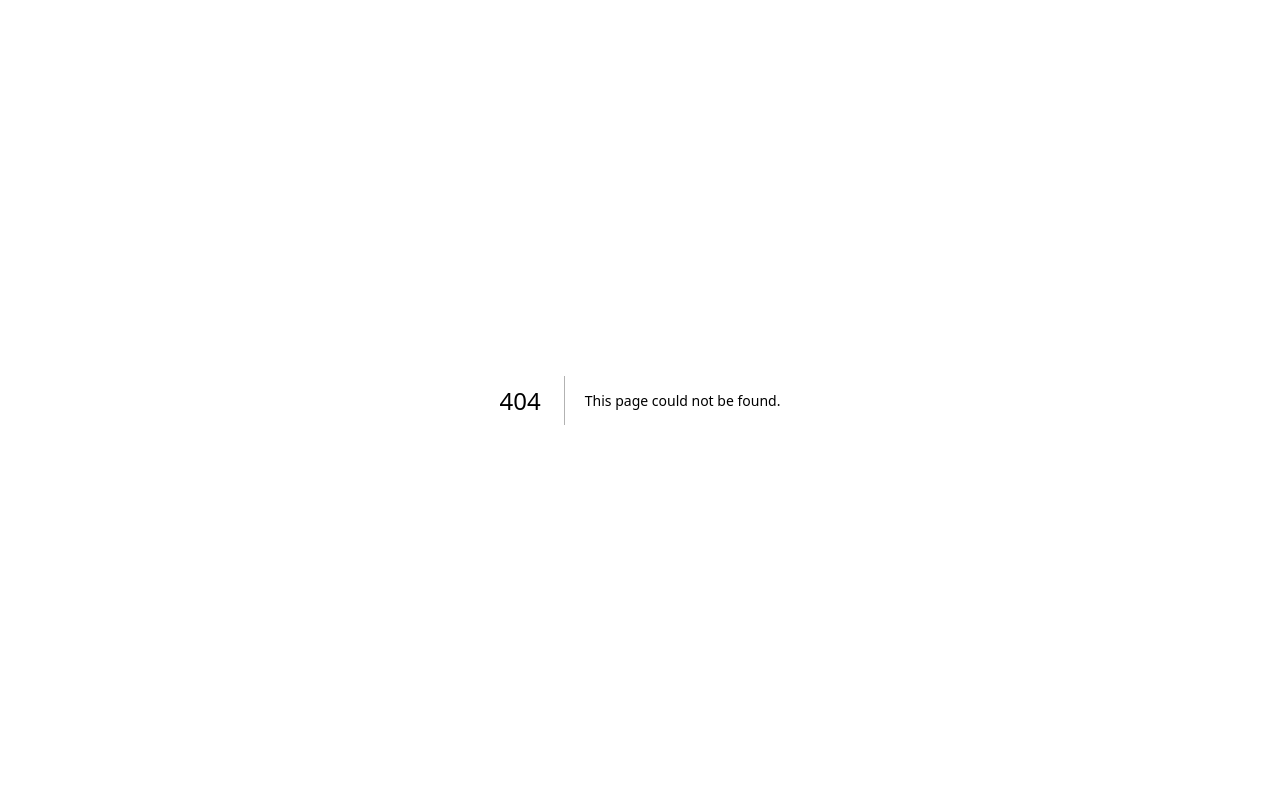
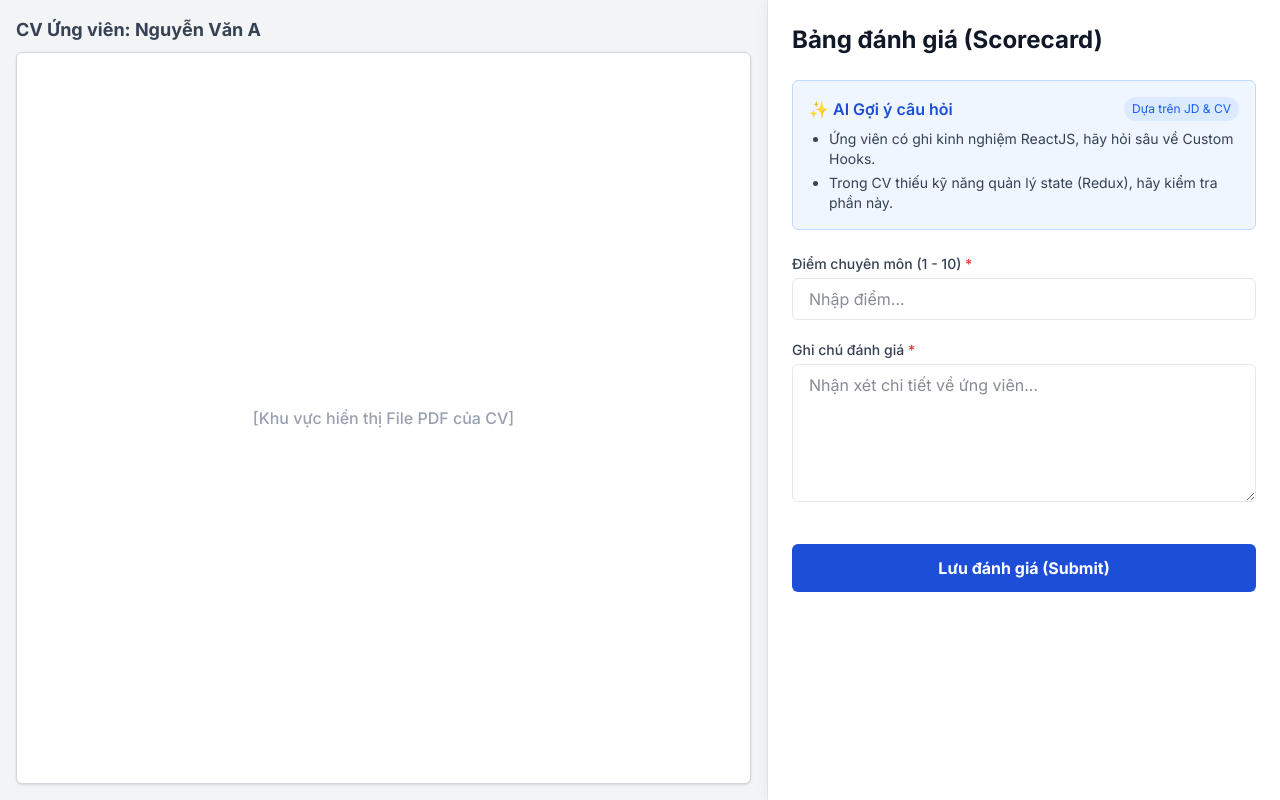
Before and after one commit to quynhnguyen05/Smart-Recruitment-ATS, a Next.js app in the folder frontend/: page /scorecard in a window 1280 px wide. Before the commit this address had no page. Built offline with nearby package versions, Linux system fonts and the light colour scheme.

Commit message:
feat: Dựng UI Split-view cho Scorecard (US-ATS-09) và AI Question (US-ATS-08)

```diff
--- a/frontend/app/dashboard/page.tsx
+++ b/frontend/app/dashboard/page.tsx
@@ -1,4 +1,6 @@
 "use client";
+
+import JobCard from "@/components/JobCard";
 
 export default function DashboardPage() {
   return (
@@ -14,6 +16,33 @@ export default function DashboardPage() {
           <p className="text-3xl font-bold mt-4 text-[#059669]">0</p>
         </div>
       </div>
+      {/* Danh sách Công việc (US-ATS-01) */}
+     <div className="mt-10">
+       <h2 className="text-2xl font-bold text-gray-800 mb-6">Danh sách công việc tuyển dụng</h2>
+       <div className="grid grid-cols-1 md:grid-cols-2 gap-6">
+         <JobCard
+           title="Frontend Developer (React/Next.js)"
+           department="Engineering"
+           location="Đà Nẵng"
+           status="OPEN"
+           applicantsCount={12}
+         />
+         <JobCard
+           title="Senior Business Analyst"
+           department="Product"
+           location="Hồ Chí Minh"
+           status="OPEN"
+           applicantsCount={5}
+         />
+         <JobCard
+           title="UX/UI Designer"
+           department="Design"
+           location="Hà Nội"
+           status="DRAFT"
+           applicantsCount={0}
+         />
+       </div>
+     </div>
     </div>
   );
 }
--- /dev/null
+++ b/frontend/app/scorecard/page.tsx
@@ -0,0 +1,83 @@
+"use client";
+import React, { useState } from "react";
+
+export default function ScorecardPage() {
+  const [technicalScore, setTechnicalScore] = useState("");
+  const [notes, setNotes] = useState("");
+
+  const handleSubmit = (e: React.FormEvent) => {
+    e.preventDefault();
+    alert("Đã nộp bản đánh giá (Scorecard) thành công! Form giờ sẽ chuyển sang Read-only.");
+  };
+
+  return (
+    <div className="flex h-screen bg-surface-50 overflow-hidden">
+
+      {/* CỘT TRÁI: 60% - Xem CV Ứng viên */}
+      <div className="w-[60%] bg-gray-100 border-r border-gray-200 p-4 flex flex-col">
+        <h2 className="text-lg font-bold text-gray-700 mb-2">CV Ứng viên: Nguyễn Văn A</h2>
+        {/* Khu vực mô phỏng hiển thị file PDF */}
+        <div className="flex-1 bg-white border border-gray-300 shadow-sm rounded-md flex items-center justify-center">
+          <p className="text-gray-400 font-medium">[Khu vực hiển thị File PDF của CV]</p>
+        </div>
+      </div>
+
+      {/* CỘT PHẢI: 40% - Bảng Form chấm điểm */}
+      <div className="w-[40%] bg-white p-6 overflow-y-auto shadow-[-4px_0_15px_-3px_rgba(0,0,0,0.05)]">
+        <h2 className="text-2xl font-bold text-gray-900 mb-6">Bảng đánh giá (Scorecard)</h2>
+
+        {/* Khối Gợi ý từ AI (US-ATS-08) */}
+        <div className="mb-6 p-4 bg-blue-50 border border-blue-200 rounded-md">
+          <div className="flex items-center justify-between mb-2">
+            <h3 className="font-semibold text-[#1D4ED8]">✨ AI Gợi ý câu hỏi</h3>
+            <span className="text-xs text-blue-600 bg-blue-100 px-2 py-1 rounded-full">Dựa trên JD & CV</span>
+          </div>
+          <ul className="list-disc pl-5 text-sm text-gray-700 space-y-1">
+            <li>Ứng viên có ghi kinh nghiệm ReactJS, hãy hỏi sâu về Custom Hooks.</li>
+            <li>Trong CV thiếu kỹ năng quản lý state (Redux), hãy kiểm tra phần này.</li>
+          </ul>
+        </div>
+
+        {/* Form chấm điểm chính */}
+        <form onSubmit={handleSubmit} className="space-y-5">
+          <div>
+            <label className="block text-sm font-medium text-gray-700 mb-1">
+              Điểm chuyên môn (1 - 10) <span className="text-red-500">*</span>
+            </label>
+            <input
+              type="number"
+              min="1" max="10"
+              required
+              value={technicalScore}
+              onChange={(e) => setTechnicalScore(e.target.value)}
+              className="w-full px-4 py-2 border border-gray-200 rounded-md focus:ring-2 focus:ring-[#1D4ED8] focus:outline-none"
+              placeholder="Nhập điểm..."
+            />
+          </div>
+
+          <div>
+            <label className="block text-sm font-medium text-gray-700 mb-1">
+              Ghi chú đánh giá <span className="text-red-500">*</span>
+            </label>
+            <textarea
+              required
+              rows={5}
+              value={notes}
+              onChange={(e) => setNotes(e.target.value)}
+              className="w-full px-4 py-2 border border-gray-200 rounded-md focus:ring-2 focus:ring-[#1D4ED8] focus:outline-none"
+              placeholder="Nhận xét chi tiết về ứng viên..."
+            ></textarea>
+          </div>
+
+          <button
+            type="submit"
+            className="w-full mt-4 bg-[#1D4ED8] hover:bg-blue-800 text-white font-bold py-3 px-4 rounded-md transition-colors"
+          >
+            Lưu đánh giá (Submit)
+          </button>
+        </form>
+      </div>
+
+    </div>
+  );
+}
--- /dev/null
+++ b/frontend/components/JobCard.tsx
@@ -0,0 +1,41 @@
+import React from 'react';
+
+interface JobCardProps {
+  title: string;
+  department: string;
+  location: string;
+  status: 'OPEN' | 'CLOSED' | 'DRAFT';
+  applicantsCount: number;
+}
+
+export default function JobCard({ title, department, location, status, applicantsCount }: JobCardProps) {
+  // Mapping màu sắc chuẩn Design Tokens (Output #16)
+  const statusColors = {
+    OPEN: 'bg-[#059669] text-white',
+    CLOSED: 'bg-[#DC2626] text-white',
+    DRAFT: 'bg-gray-200 text-gray-800'
+  };
+
+  return (
+    <div className="bg-white border border-gray-200 rounded-md p-5 shadow-sm hover:shadow-md transition-shadow">
+      <div className="flex justify-between items-start mb-4">
+        <div>
+          <h3 className="text-lg font-bold text-[#1D4ED8]">{title}</h3>
+          <p className="text-sm text-gray-500 mt-1">{department} • {location}</p>
+        </div>
+        <span className={`text-xs font-semibold px-2 py-1 rounded-full ${statusColors[status]}`}>
+          {status}
+        </span>
+      </div>
+
+      <div className="flex justify-between items-center mt-6 pt-4 border-t border-gray-100">
+        <span className="text-sm text-gray-600">
+          <strong className="text-gray-900">{applicantsCount}</strong> ứng viên
+        </span>
+        <button className="text-sm text-[#1D4ED8] font-medium hover:underline">
+          Xem chi tiết →
+        </button>
+      </div>
+    </div>
+  );
+}
```
Also changed, not shown: 1 other file (tests, documents, lock files or other folders).
